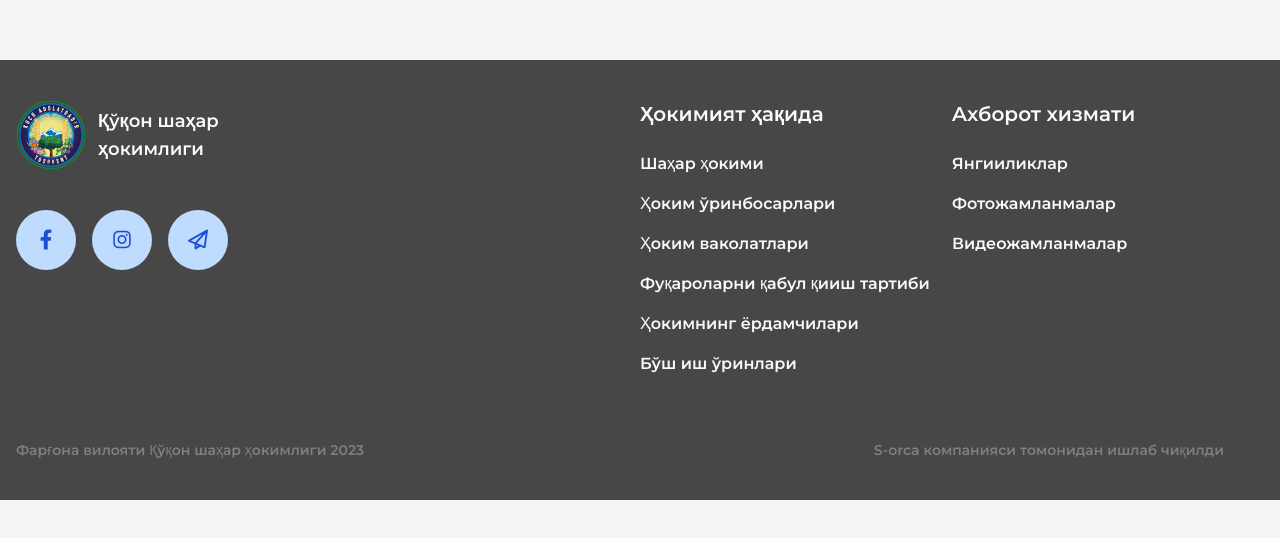
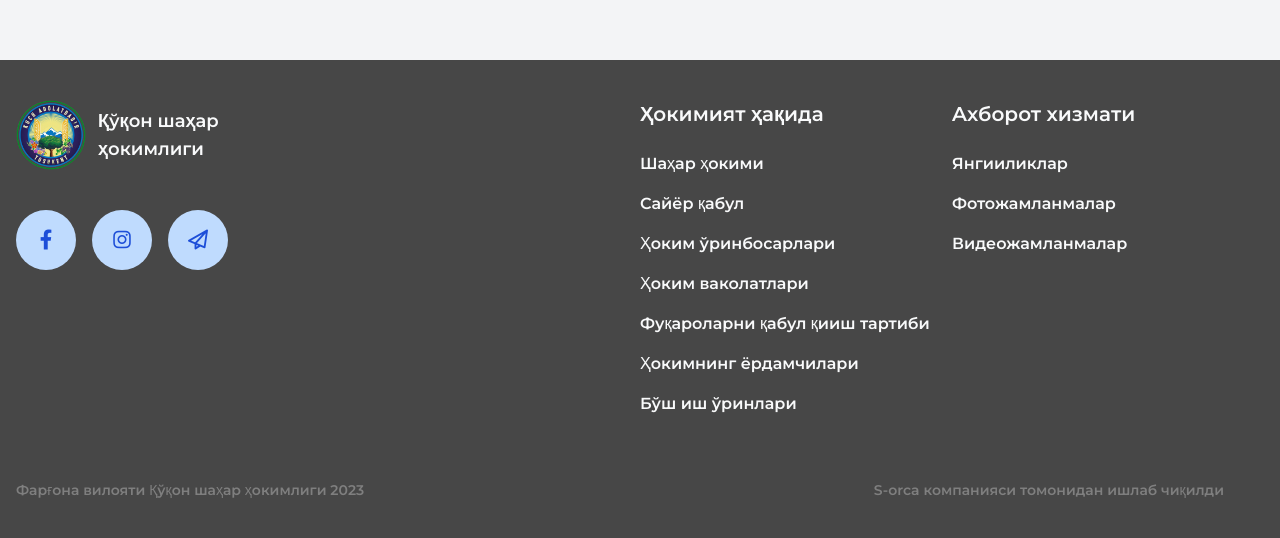
Before and after one commit to justmirshod/qoqqon.uz, a React (Create React App) app: page / in a window 1280 px wide. Shown: the part 852-1390 px from the top of the page. Before the commit the page ends 1352 px from the top, so only its background shows below. Built offline with nearby package versions, Linux system fonts and the light colour scheme.

Commit message:
sayyor qabul page added

```diff
--- a/src/pages/Home/components/Meetings/Meetings.js
+++ b/src/pages/Home/components/Meetings/Meetings.js
@@ -40,8 +40,7 @@ export default function Meetings() {
             <span
               className='cursor-pointer'
               onClick={() => {
-                dispatch(setActiveCategory('uchrashuv'));
-                navigate(`${replaceKrill(activeLang)}/news`);
+                navigate(`${replaceKrill(activeLang)}/news?category=uchrashuv`);
               }}
             >
               {homeTranslation.all[activeLang]}
--- a/src/pages/News/News.jsx
+++ b/src/pages/News/News.jsx
@@ -2,16 +2,19 @@ import React, { useState, useEffect } from 'react';
 import { useSelector, useDispatch } from 'react-redux';
 import { getAllNews } from '../../store/api/newsSlice.api';
 import {
-  // useNavigate,
-  // createSearchParams,
-  // useSearchParams,
+  useNavigate,
+  createSearchParams,
+  useSearchParams,
   Link,
 } from 'react-router-dom';
 import { Container } from '../../layouts';
 import NewsItem from './NewsItem';
 import Categories from '../../components/Categories/Categories';
 import Pagination from '../../components/Pagination/Pagination';
-import { setCategoryPageIndex } from '../../store/api/categoriesSlice.api';
+import {
+  setActiveCategory,
+  setCategoryPageIndex,
+} from '../../store/api/categoriesSlice.api';
 import Loader from '../../components/Loader/Loader';
 
 //translations
@@ -21,10 +24,12 @@ import { replaceKrill } from '../../config/config';
 
 function News() {
   const { news, loading } = useSelector((state) => state.news);
+  const navigate = useNavigate();
   const { activeCategory, categories, query } = useSelector(
     (state) => state.newsCategories
   );
   const { activeLang } = useSelector((state) => state.language);
+  const [searchParams] = useSearchParams();
   const [showFilters, setShowFilter] = useState(false);
 
   const dispatch = useDispatch();
@@ -41,6 +46,16 @@ function News() {
   const activePageIndex = handleActiveCategoryPageIndex(activeCategory);
 
   useEffect(() => {
+    const category = searchParams.get('category');
+    if (!category) {
+      dispatch(setActiveCategory(activeCategory));
+      return;
+    }
+    dispatch(setActiveCategory(searchParams.get('category')));
+    //eslint-disable-next-line
+  }, []);
+
+  useEffect(() => {
     if (activePageIndex === undefined) return;
     setShowFilter(false);
     dispatch(
@@ -50,26 +65,20 @@ function News() {
         page: activePageIndex ? activePageIndex + 1 : 1,
       })
     );
+    handleRouteSubmit();
     //eslint-disable-next-line
   }, [activePageIndex, activeCategory, query]);
 
-  // const handleRouteSubmit = (e) => {
-  //   e.preventDefault();
-  //   const params = {
-  //     category: query,
-  //     search,
-  //     page,
-  //     page_size,
-  //   };
-  //   if (params.search === '') {
-  //     delete params.search;
-  //   }
-  //   const options = {
-  //     pathname: '/news',
-  //     search: `?${createSearchParams(params)}`,
-  //   };
-  //   navigate(options, { replace: true });
-  // };
+  const handleRouteSubmit = () => {
+    const params = {
+      category: activeCategory,
+    };
+    const options = {
+      pathname: replaceKrill(activeLang) + '/news',
+      search: `?${createSearchParams(params)}`,
+    };
+    navigate(options, { replace: true });
+  };
 
   if (showFilters) {
     document.body.scrollTop = 0; // For Safari
--- a/src/translations/routes.json
+++ b/src/translations/routes.json
@@ -6,6 +6,10 @@
         {
           "name": "Shahar hokimi",
           "link": "/uz/hokim"
+        },
+        {
+          "name": "Sayyor qabul",
+          "link": "uz/news?category=sayyor-qabul"
         },
         {
           "name": "Hokim orinbosarlari",
@@ -93,6 +97,10 @@
           "link": "/ru/hokim"
         },
         {
+          "name": "Мобильный прием",
+          "link": "ru/news?category=sayyor-qabul"
+        },
+        {
           "name": "Заместители губернаторов",
           "link": "/ru/hokim-orinbosarlari"
         },
@@ -175,6 +183,10 @@
         {
           "name": "Шаҳар ҳокими",
           "link": "/hokim"
+        },
+        {
+          "name": "Сайёр қабул",
+          "link": "/news?category=sayyor-qabul"
         },
         {
           "name": "Ҳоким ўринбосарлари",
@@ -262,6 +274,10 @@
           "link": "/en/hokim"
         },
         {
+          "name": "Mobile reception",
+          "link": "en/news?category=sayyor-qabul"
+        },
+        {
           "name": "Deputy governors",
           "link": "/en/hokim-orinbosarlari"
         },
```
